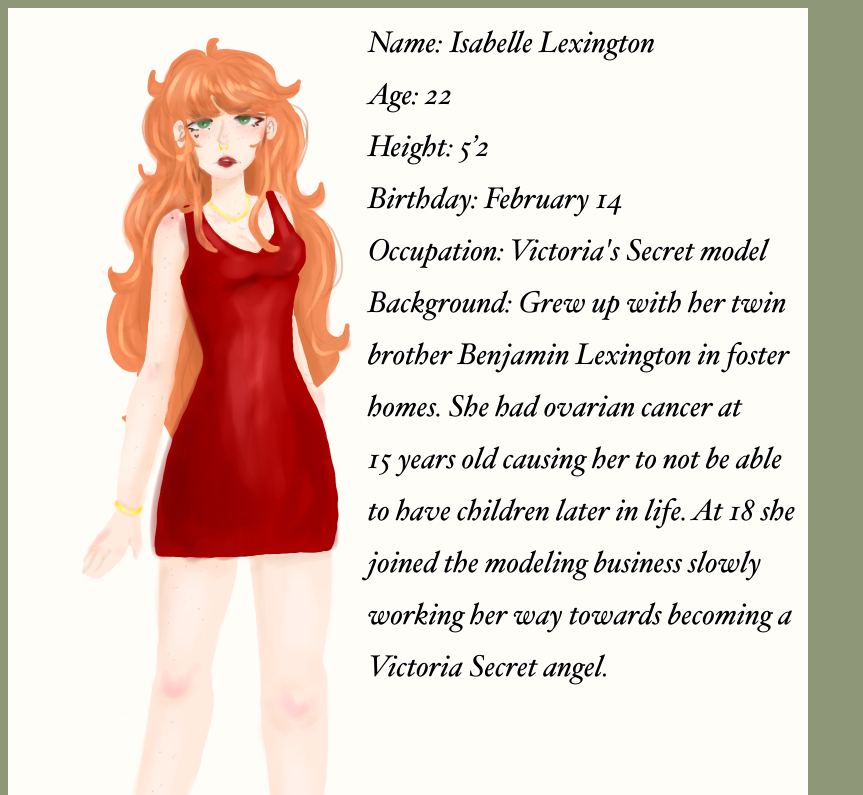
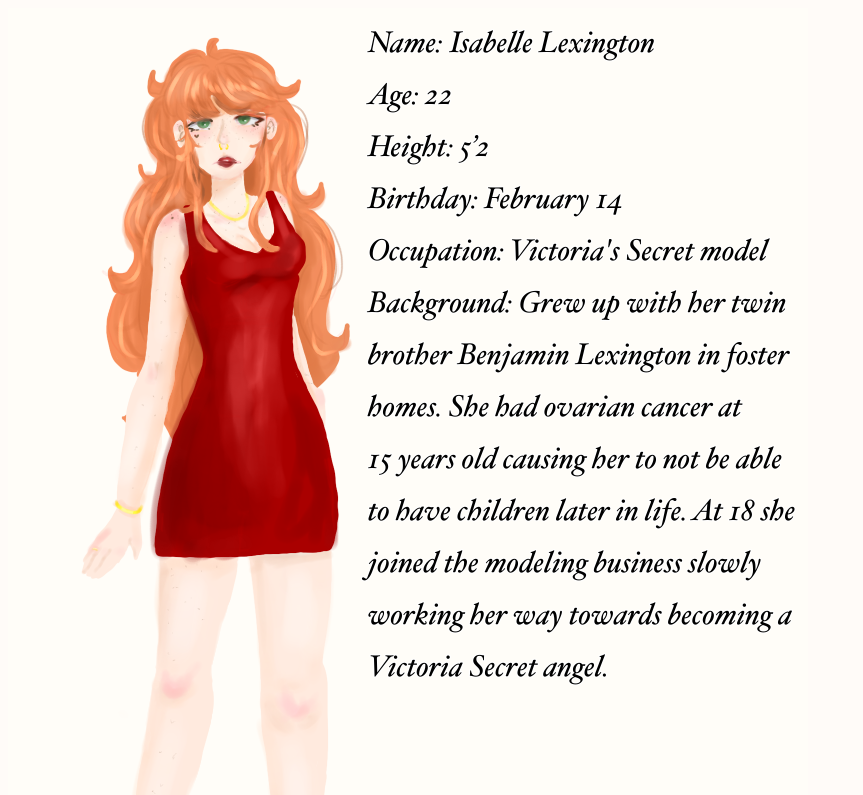
Before and after one commit to keestudios/belleinfo, a plain HTML site: page index.html in a window 1280 px wide. Shown: the top 795 px of the page, without its empty margins (0-863 px from the left). Drawn offline with Linux system fonts and the light colour scheme.

Commit message:
Update index.html

```diff
--- a/index.html
+++ b/index.html
@@ -3,7 +3,7 @@
 <head>
   <style>
     body{
-      background-color: #8f9779;
+      background-color: #FFFBF8;
     }
   </style>
 <title>Artist backpack</title>
```
